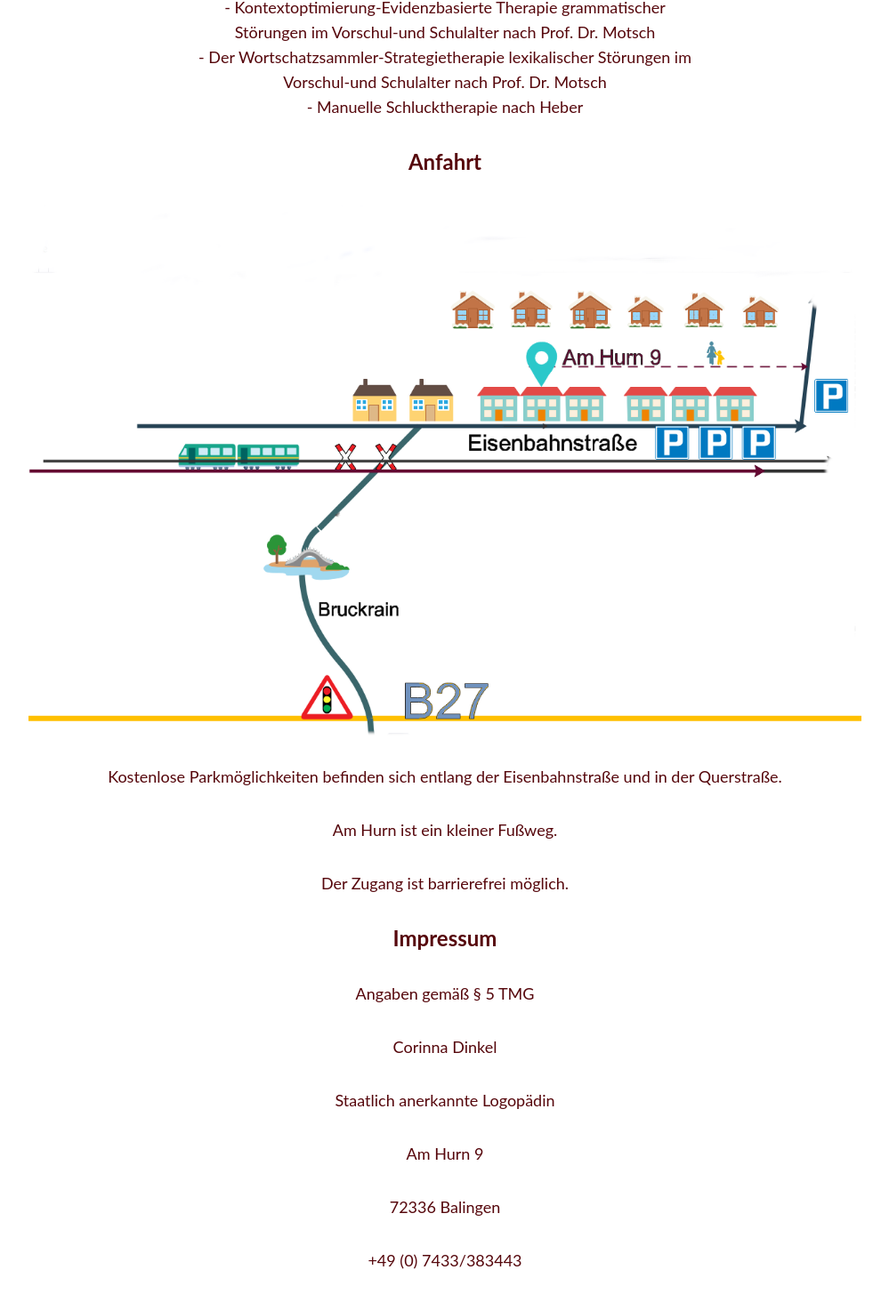
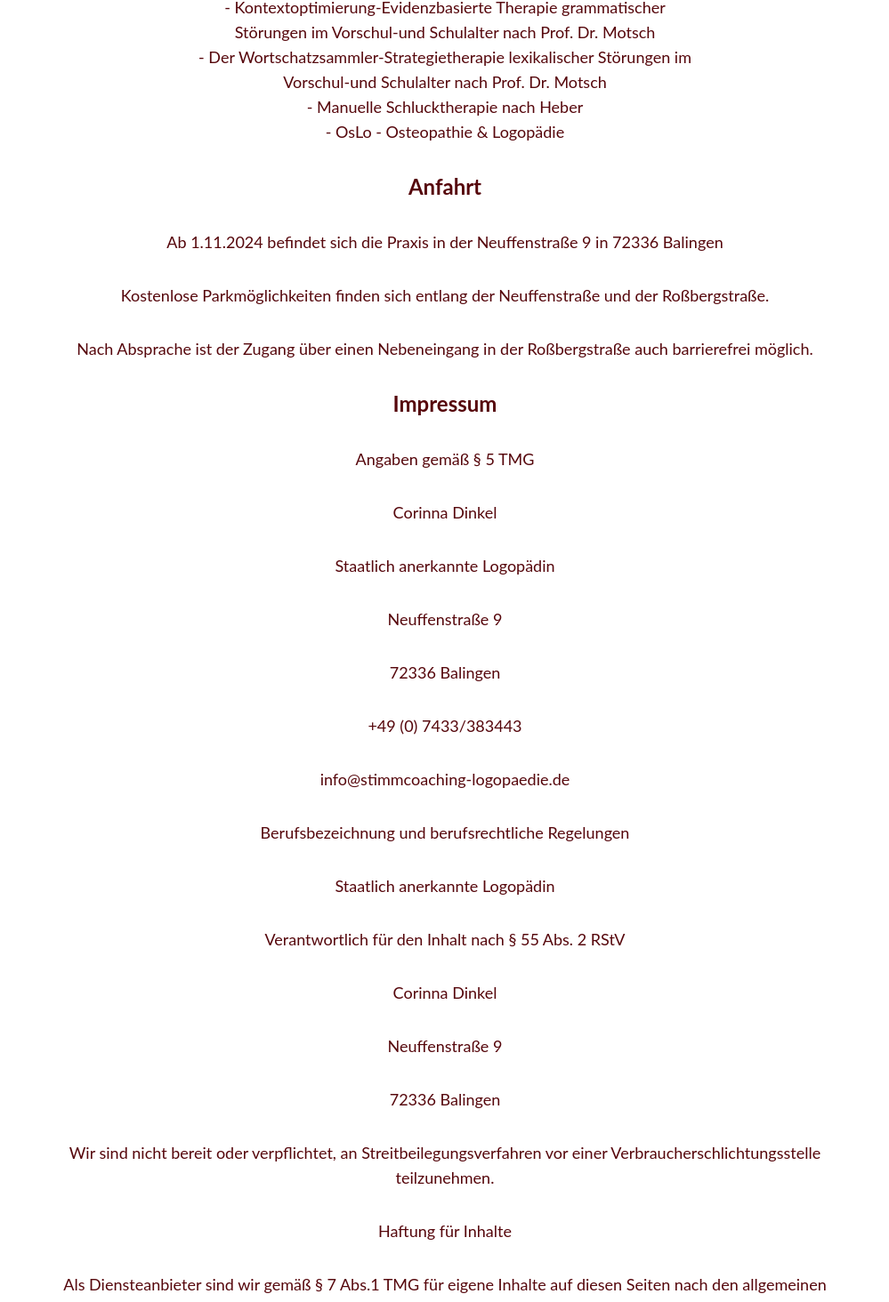
Before and after one commit to ClemensDinkel/Stimm-Logo, a React (Vite) app: page / in a window 1280 px wide. Shown: the part 4633-6097 px from the top of the page at 89% size, without its empty margins (140-1139 px from the left). Built offline with nearby package versions, Linux system fonts and the light colour scheme.

Commit message:
change adress, add new info

```diff
--- a/src/ContentArea.tsx
+++ b/src/ContentArea.tsx
@@ -2,7 +2,7 @@ import { Image, IconSize } from './components/Image'
 import { sectionLinks } from './sectionLinks'
 
 export const ContentArea = () => {
-  // todo: sections, footer mit funktionen verbinden, google font direkt einbetten und absatz streichen, menu zentrieren und auf größeren screens immer anzeigen, bilder responsive
+  // todo: sections, google font direkt einbetten und absatz streichen, menu zentrieren und auf größeren screens immer anzeigen, bilder responsive
   return (
     <div className="flex max-w-[1000px] flex-col items-center justify-center space-y-8 px-8 pb-8 text-center">
       <Image
@@ -111,17 +111,18 @@ export const ContentArea = () => {
         <li>- Kontextoptimierung-Evidenzbasierte Therapie grammatischer Störungen im Vorschul-und Schulalter nach Prof. Dr. Motsch</li>
         <li>- Der Wortschatzsammler-Strategietherapie lexikalischer Störungen im Vorschul-und Schulalter nach Prof. Dr. Motsch</li>
         <li>- Manuelle Schlucktherapie nach Heber</li>
+        <li>- OsLo - Osteopathie & Logopädie</li>
       </ul>
       <h1 id={sectionLinks.anfahrt}>Anfahrt</h1>
-      <Image src='/Directions.png' alt="weg zur praxis" />
-      <p>Kostenlose Parkmöglichkeiten befinden sich entlang der Eisenbahnstraße und in der Querstraße.</p>
-      <p>Am Hurn ist ein kleiner Fußweg.</p>
-      <p>Der Zugang ist barrierefrei möglich.</p>
+      {/* <Image src='/Directions.png' alt="weg zur praxis" /> */}
+      <p>Ab 1.11.2024 befindet sich die Praxis in der Neuffenstraße 9 in 72336 Balingen</p>
+      <p>Kostenlose Parkmöglichkeiten finden sich entlang der Neuffenstraße und der Roßbergstraße.</p>
+      <p>Nach Absprache ist der Zugang über einen Nebeneingang in der Roßbergstraße auch barrierefrei möglich.</p>
       <h1 id={sectionLinks.impressum}>Impressum</h1>
       <p>Angaben gemäß § 5 TMG</p>
       <p>Corinna Dinkel</p>
       <p>Staatlich anerkannte Logopädin</p>
-      <p>Am Hurn 9</p>
+      <p>Neuffenstraße 9</p>
       <p>72336 Balingen</p>
       <p>+49 (0) 7433/383443</p>
       <p>info@stimmcoaching-logopaedie.de</p>
@@ -129,7 +130,7 @@ export const ContentArea = () => {
       <p>Staatlich anerkannte Logopädin</p>
       <p>Verantwortlich für den Inhalt nach § 55 Abs. 2 RStV</p>
       <p>Corinna Dinkel</p>
-      <p>Am Hurn 9</p>
+      <p>Neuffenstraße 9</p>
       <p>72336 Balingen</p>
       <p>Wir sind nicht bereit oder verpflichtet, an Streitbeilegungsverfahren vor einer Verbraucherschlichtungsstelle teilzunehmen.</p>
       <p>Haftung für Inhalte</p>
@@ -159,7 +160,7 @@ export const ContentArea = () => {
         <p>Verantwortliche Stelle im Sinne des Datenschutzrechts</p>
         <p>Privatpraxis für Stimmcoaching & Logopädie</p>
         <p>Corinna Dinkel</p>
-        <p>Am Hurn 9</p>
+        <p>Neuffenstraße 9</p>
         <p>72336 Balingen</p>
         <p>info@stimmcoaching-logopaedie.de</p>
         <p>07433/383443</p>
```
